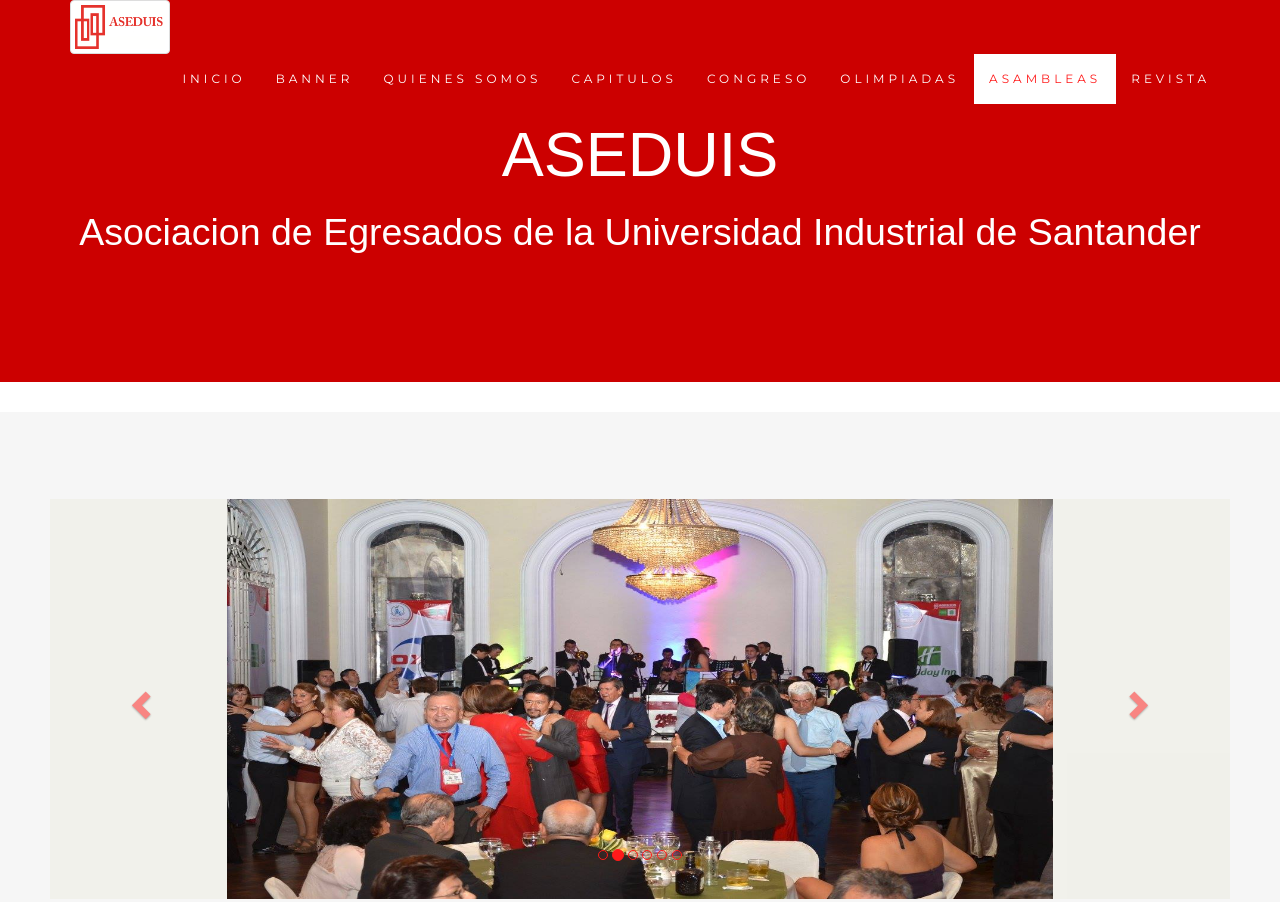
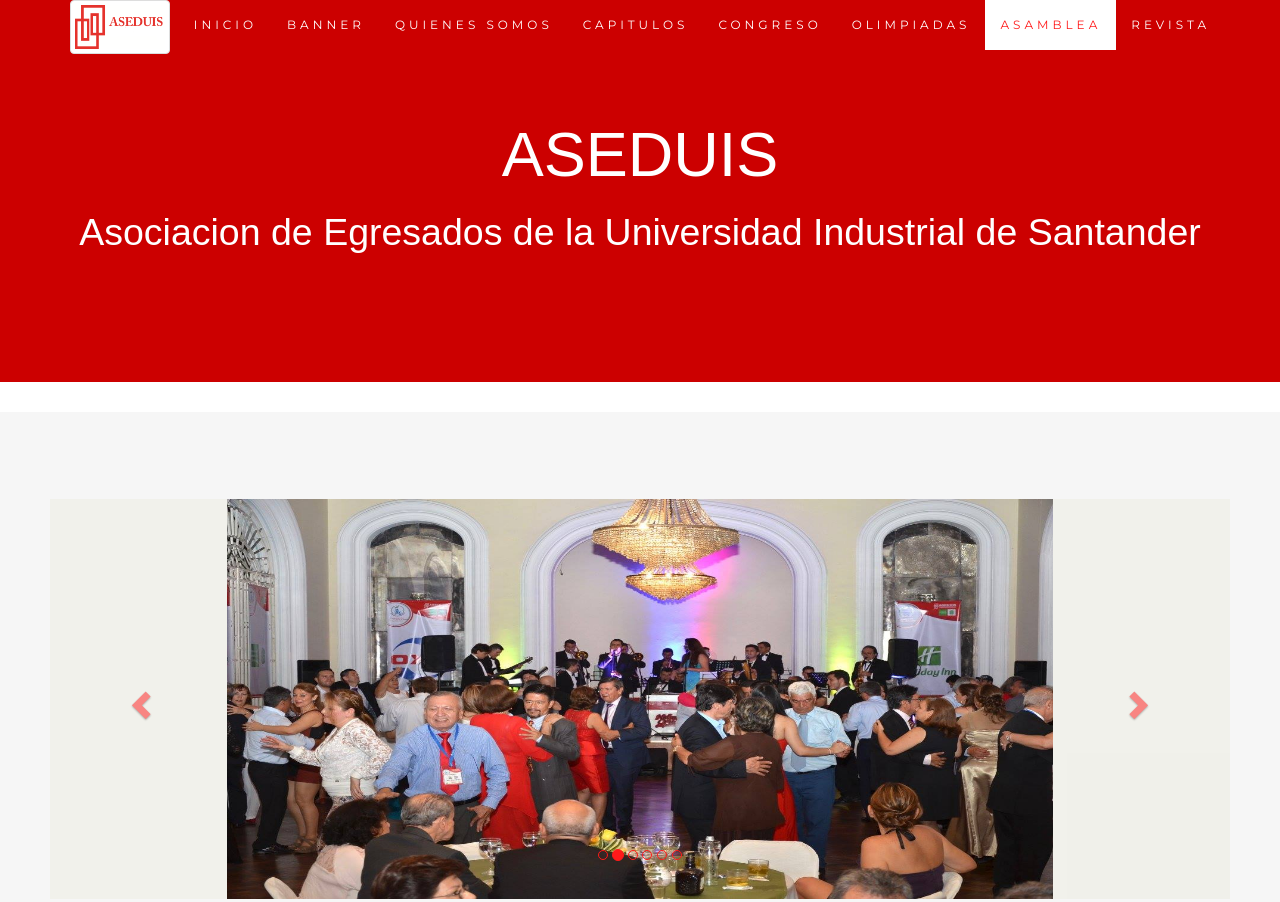
Before and after one commit to JonathanCh022/ASEDUIS-NACIONAL, a plain HTML site: page index.html in a window 1280 px wide. Shown: the top 902 px of the page. Drawn offline with nearby package versions, Linux system fonts and the light colour scheme.

Commit message:
Add files via upload

```diff
--- a/index.html
+++ b/index.html
@@ -283,7 +283,7 @@
 
       <li><a href="#olimpiadas">OLIMPIADAS</a></li>
       <li class="dropdown">
-        <a class="dropdown-toggle" data-toggle="dropdown" href="#">ASAMBLEAS</a>
+        <a class="dropdown-toggle" data-toggle="dropdown" href="#">ASAMBLEA</a>
         <ul class="dropdown-menu" style="background-color:#ff1a1a;">
           <li><a href="#asamblea">Enero 2015</a></li>
           <li><a href="#asamblea">Marzo 2015</a></li>
```
